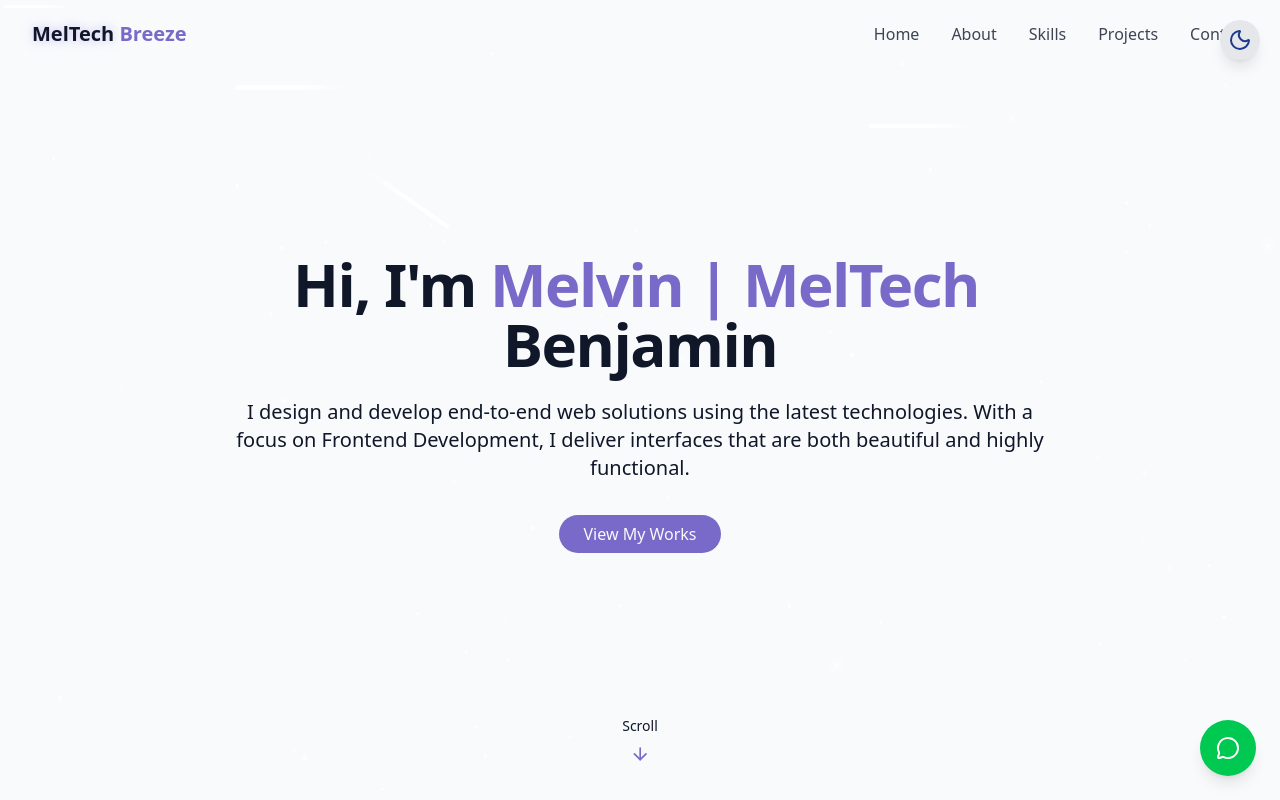
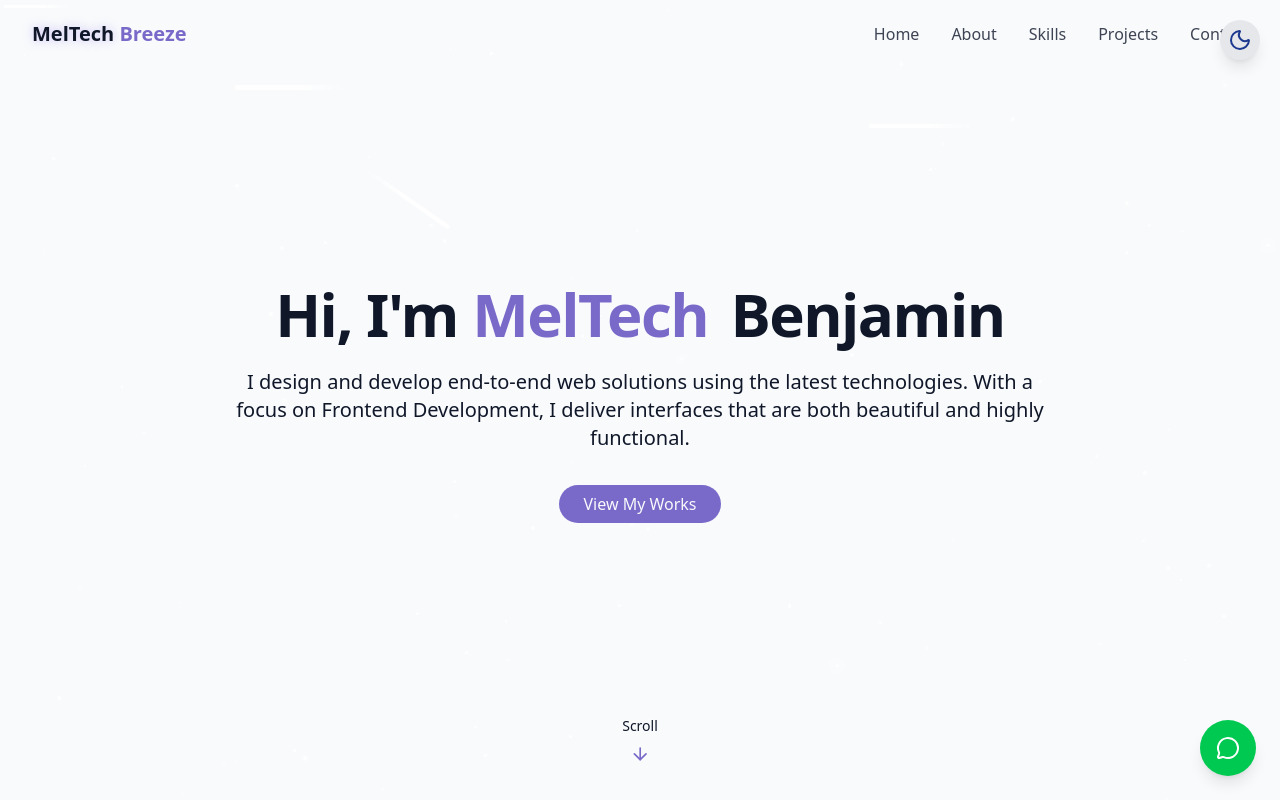
Before and after one commit to melvincbenjamin/meltech_breeze, a React (Vite) app: page / in a window 1280 px wide. Shown: the top 800 px of the page. Built offline with nearby package versions, Linux system fonts and the light colour scheme.

Commit message:
Update HeroSection.jsx

```diff
--- a/src/components/HeroSection.jsx
+++ b/src/components/HeroSection.jsx
@@ -12,7 +12,7 @@ export const HeroSection = () => {
                         <span className="opacity-0 animate-fade-in">Hi, I'm</span>
                         <span className="text-primary opacity-0 animate-fade-in-delay-1">
                             {" "}
-                            Melvin | MelTech
+                            MelTech
                         </span>
                         <span className="text-gradient ml-2 opacity-0 animate-fade-in-delay-2">
                             {" "}
```
